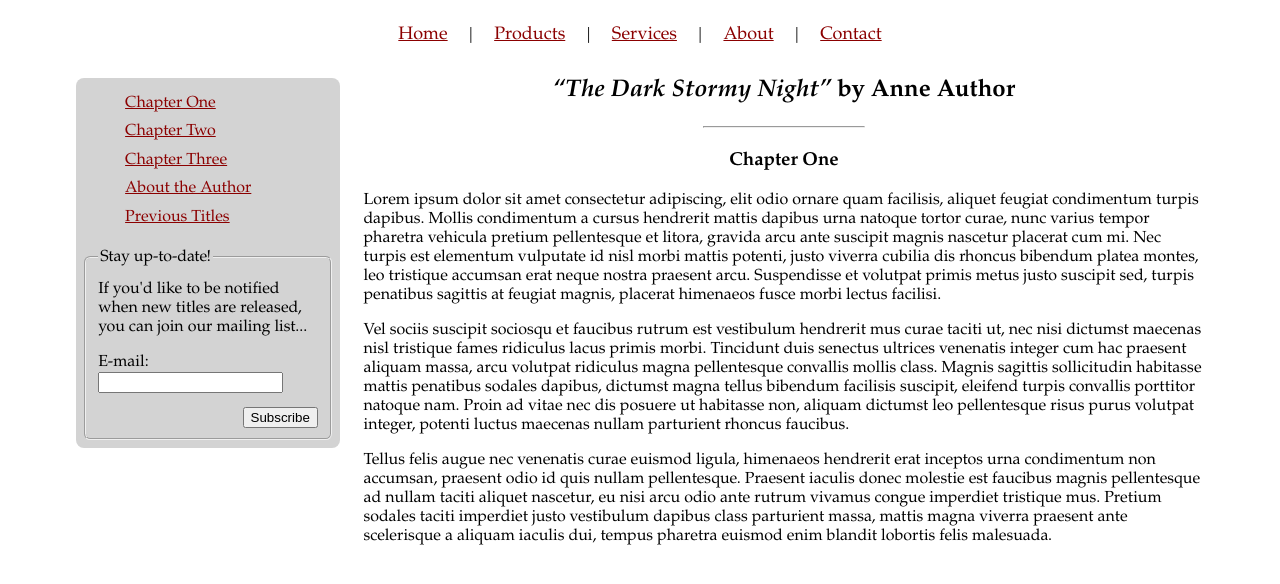
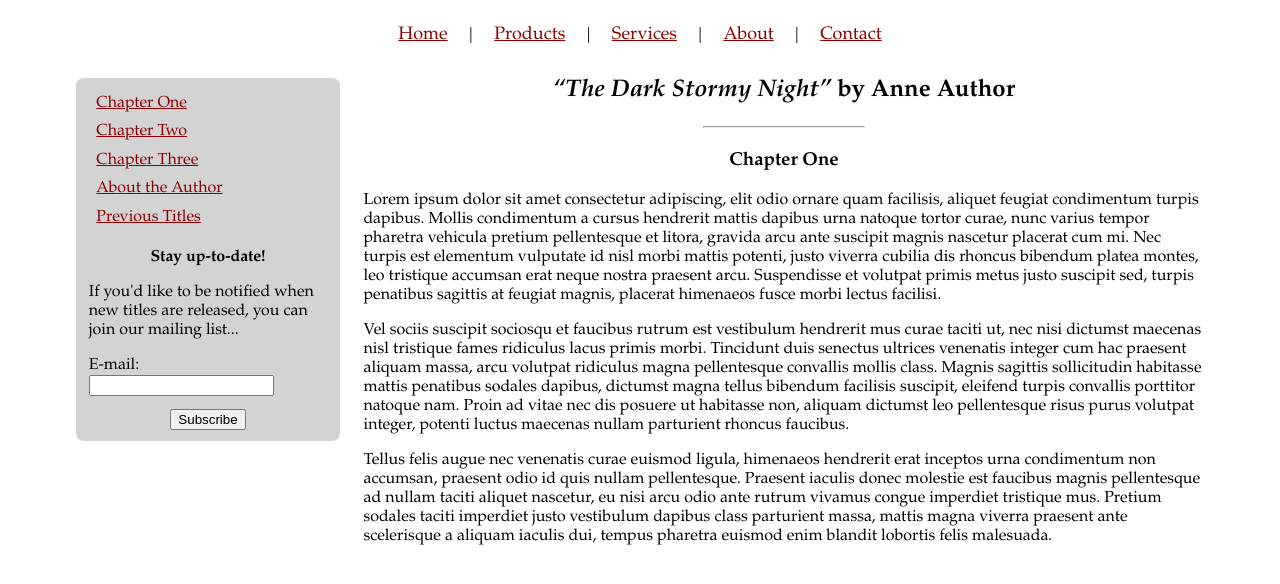
Before and after one commit to John-1972/book-sample, a website: page index.html in a window 1280 px wide. Shown: the part 110-694 px from the top of the page. Drawn offline with Linux system fonts and the light colour scheme.

Commit message:
Removed min width for col 1 to prevent col 2 jumping beneath

```diff
--- a/index.html
+++ b/index.html
@@ -34,28 +34,30 @@
       }
       #column1 {
         width: 23%; /* 25% of body, minus 1% margin on left & right */
-        min-width: 12.5em; /* Stops col 2 text over-writing col 1 as browser gets narrower */
         margin-top: 2em; /* Col 1 moved down, so its top edge is level with col 2 text  */
         background-color: lightgrey;
         border-radius: 0.5em;
       }
-      #column1 ul {
+      #column1 ul { /* List of page links */
         list-style-type: none; /* Remove the bullet points */
-        margin-bottom: 1.3em; /* Gap between link stack and e-mail form */
+        padding-left: 0.7em; /* Reduce large qty of padding where bullet points were */
+        margin-bottom: 1.3em; /* Increase gap between page links & e-mail form */
       }
       #column1 li {
-        margin: 0.6em; /* Need some spacing between each of the links */
+        margin: 0.6em; /* Increase spacing between each of the links */
       }
       #column1 a { color: darkred; } /* Book link color matches navbar */
       #column1 form {
-        width: 95%; /* Always keep fieldset smaller than column */
-        margin: 0.6em auto 0.5em auto; /* Set gaps between fieldset & column edge */
+        width: 90%; /* Keep form narrower than column */
+        margin: 0 auto 0.7em auto; /* Center the form & extend length of column below it */
       }
-      #column1 fieldset { border-radius: 0.4em; } /* Rounded corners to match col 1 */
-      #column1 p { margin-top: 0.5em; } /* Reduce gap between fieldset label & inner text */
+      #column1 #form-title {
+        font-weight: bold;
+        text-align: center;
+      }
       #column1 #button {
-        float: right; /* Move submit button to RHS of form */
-        margin-top: 1em; /* Spacing between input field & submit button */
+        display: block; /* Turn inline element into block so button can be centered */
+        margin: 1em auto 0.5em auto; /* Center the button */
       }
 
       #column2 { width: 73%; } /* 75% of body, minus 1% margin on left & right */
@@ -91,12 +93,10 @@
         <li><a href="">Previous Titles</a></li>
       </ul>
       <form action="http://www.example.com/form.php" method="get">
-        <fieldset>
-          <legend>Stay up-to-date!</legend>
-          <p>If you'd like to be notified when new titles are released, you can join our mailing list...</p>
-          <label>E-mail: </label><input type="email" name="email"> <!-- HTML5 validation -->
-          <input type="submit" id="button" value="Subscribe" name="submit">
-        </fieldset>
+        <span id="form-title"><p>Stay up-to-date!</p></span>
+        <p>If you'd like to be notified when new titles are released, you can join our mailing list...</p>
+        <label>E-mail: </label><input type="email" name="email"> <!-- HTML5 validation -->
+        <input type="submit" id="button" value="Subscribe" name="submit">
       </form>
     </div> <!-- id="column1" -->
 
```
